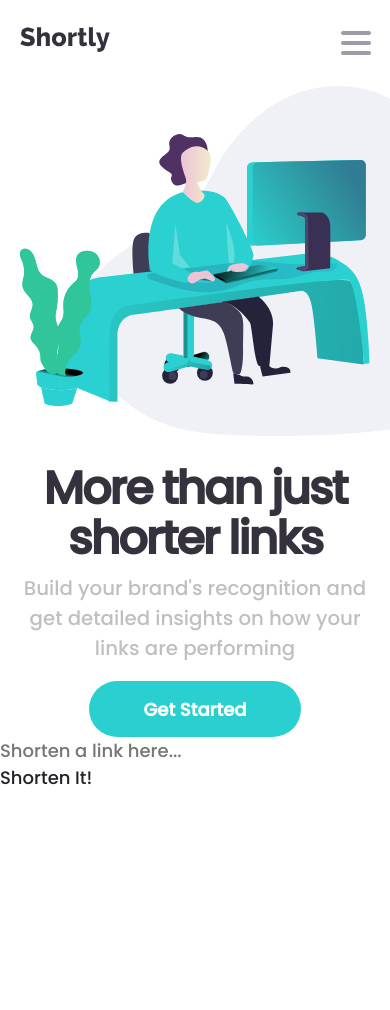
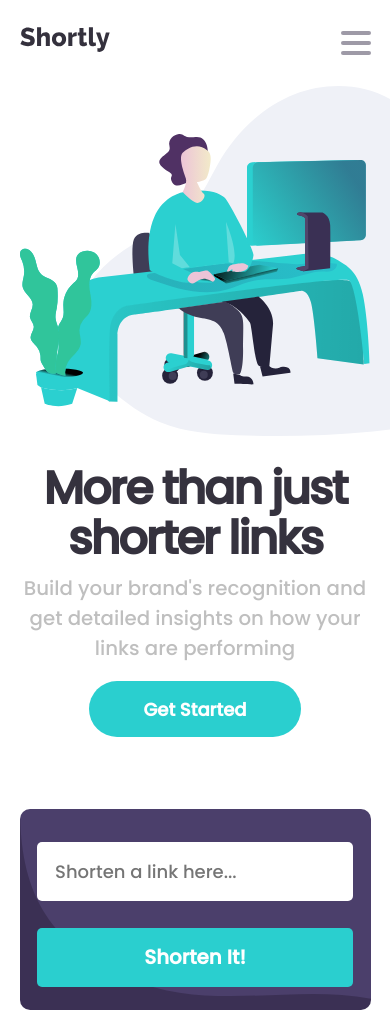
Before and after one commit to alimoniri7/shorten-links, a React (Create React App) app: page / in a window 390 px wide. Before the commit the page ends 844 px from the top, so only its background shows below. Built offline with nearby package versions, Linux system fonts and the light colour scheme.

Commit message:
form section styled for all devices

```diff
--- a/src/components/Form.js
+++ b/src/components/Form.js
@@ -8,6 +8,9 @@ import { toast } from 'react-toastify';
 
 // Helpers
 import { checkDuplicate } from '../helper/checkDuplicate';
+
+// Styles
+import styles from './form.module.scss'
 
 const Form = ({data , setData}) => {
 
@@ -74,12 +77,9 @@ const Form = ({data , setData}) => {
 
 
     return (
-        <form onSubmit={submitHandler} >
-            <div>
-                <input type="text" placeholder='Shorten a link here...' value={url} onChange={inputHandler} />
-                <button type='submit'>Shorten It!</button>
-            </div>
-            <span></span>
+        <form onSubmit={submitHandler} className={styles.container} >
+            <input type="text" placeholder='Shorten a link here...' value={url} onChange={inputHandler} className={styles.input} />
+            <button type='submit' className={styles.button} >Shorten It!</button>
         </form>
     );
 };
--- /dev/null
+++ b/src/components/form.module.scss
@@ -0,0 +1,72 @@
+@import '../helper/colors';
+.container {
+    display: flex;
+    align-items: center;
+    flex-wrap: wrap;
+    background: url(../Assets/svg/bg-shorten-desktop.svg), $Violet;
+    width: 80%;
+    max-width: 1400px;
+    margin: 4rem auto 0;
+    justify-content: center;
+    gap: 1.5rem;
+    padding: 3rem 0;
+    border-radius: 10px;
+}
+
+.input {
+    width: 70%;
+    background-color: #fff;
+    padding: 1rem 2rem;
+    border-radius: 10px;
+    &:focus {
+        outline: 3px solid $Cyan;
+    }
+}
+
+.button {
+    padding: 1rem 0;
+    width: 20%;
+    color: #fff;
+    background-color: $Cyan;
+    font-weight: 600;
+    border-radius: 10px;
+    &:hover {
+        background-color: rgb(106, 227, 227);
+    }
+}
+
+@media (max-width: 900px) {
+    .container {
+        width: 90%;
+        padding: 2rem 0;
+        gap: 1rem;
+    }
+    .input {
+        padding: .7rem 1rem;
+    }
+    .button {
+        padding: .7rem 0;
+        font-size: .9rem;
+    }
+}
+
+@media (max-width: 600px) {
+    .container {
+        background: url(../Assets/svg/bg-shorten-mobile.svg), $Violet;
+        background-size: contain;
+        background-repeat: no-repeat;
+        padding: 1.3rem 0;
+    }
+    .input {
+        width: 90%;
+        margin: .5rem auto;
+        border-radius: 5px;
+        padding: .9rem 1rem;
+    }
+    .button {
+        width: 90%;
+        border-radius: 5px;
+        padding: .8rem 1rem;
+        font-size: 1.1rem;
+    }
+}
--- a/src/components/navbar/MobileMenu.js
+++ b/src/components/navbar/MobileMenu.js
@@ -8,12 +8,13 @@ import styles from './mobileMenu.module.scss'
 const Menu= styled.ul`
     display: none;
     flex-direction: column;
+    align-items: flex-start;
+    justify-content: flex-start;
     width: 100%;
-    /* margin: 1rem auto; */
+    margin: 0rem auto;
     background-color: hsl(257, 27%, 26%);
     /* padding: 1.3rem 0; */
-    height: ${props=> props.isMenuOpen ? '370px' : '0'};
-    justify-content: center;
+    height: ${props=> props.isMenuOpen ? '410px' : '0'};
     border-radius: .6rem;
     transition: all .2s linear;
     position: relative;
@@ -33,9 +34,11 @@ const Menu= styled.ul`
     button{
         font-size: 1rem;
         color: #fff;
-        padding: 1rem 0;
+        padding: 1.1rem 0;
         width: 100%;
         text-align: center;
+
+
     }
     @media (max-width : 600px) {
         display: flex;
--- a/src/index.css
+++ b/src/index.css
@@ -17,7 +17,7 @@
     text-indent: 0;
     font-weight: 500, 700;
     box-sizing: border-box;
-    color: hsl(260, 8%, 14%);
+    /* color: hsl(260, 8%, 14%); */
 }
 
 button {
```
